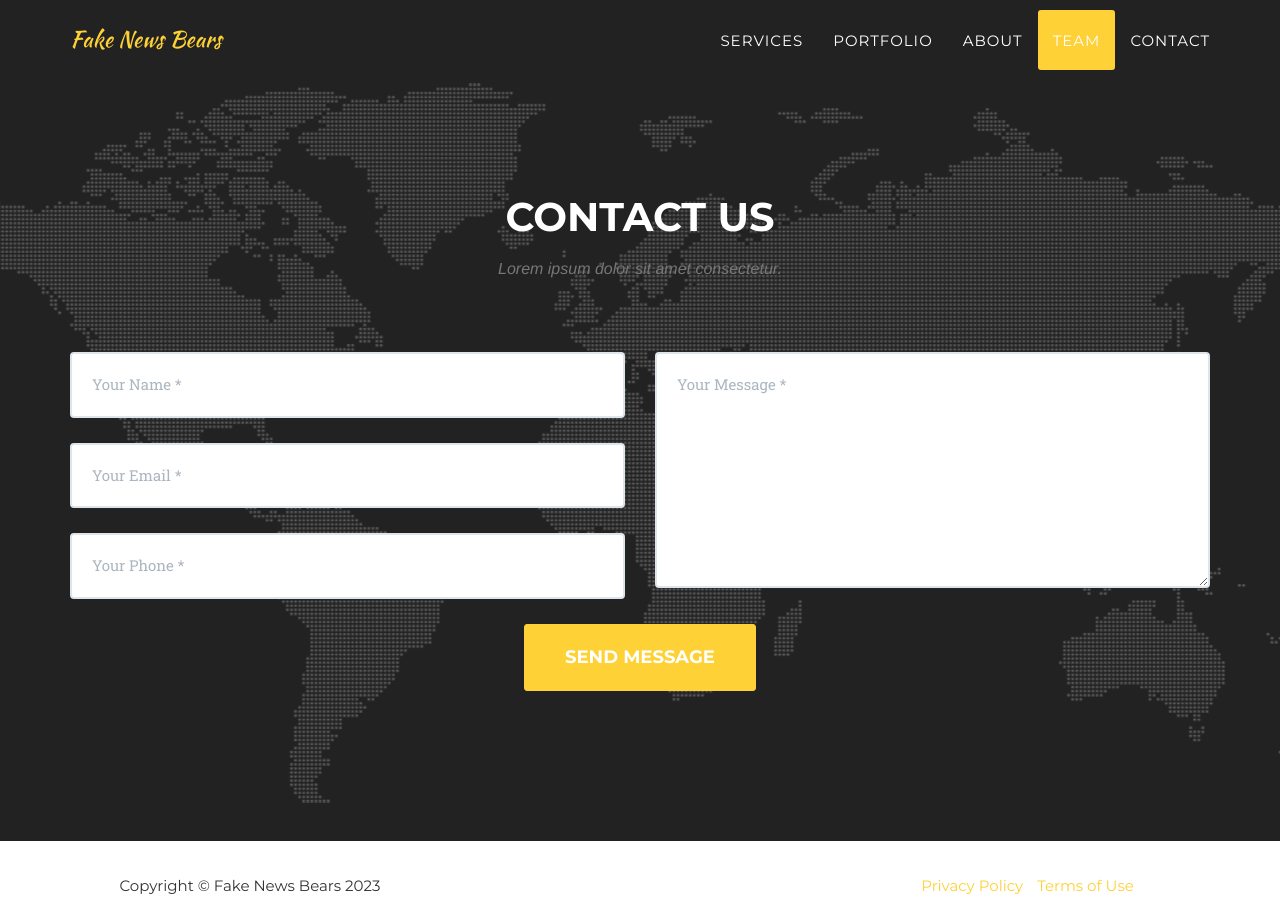
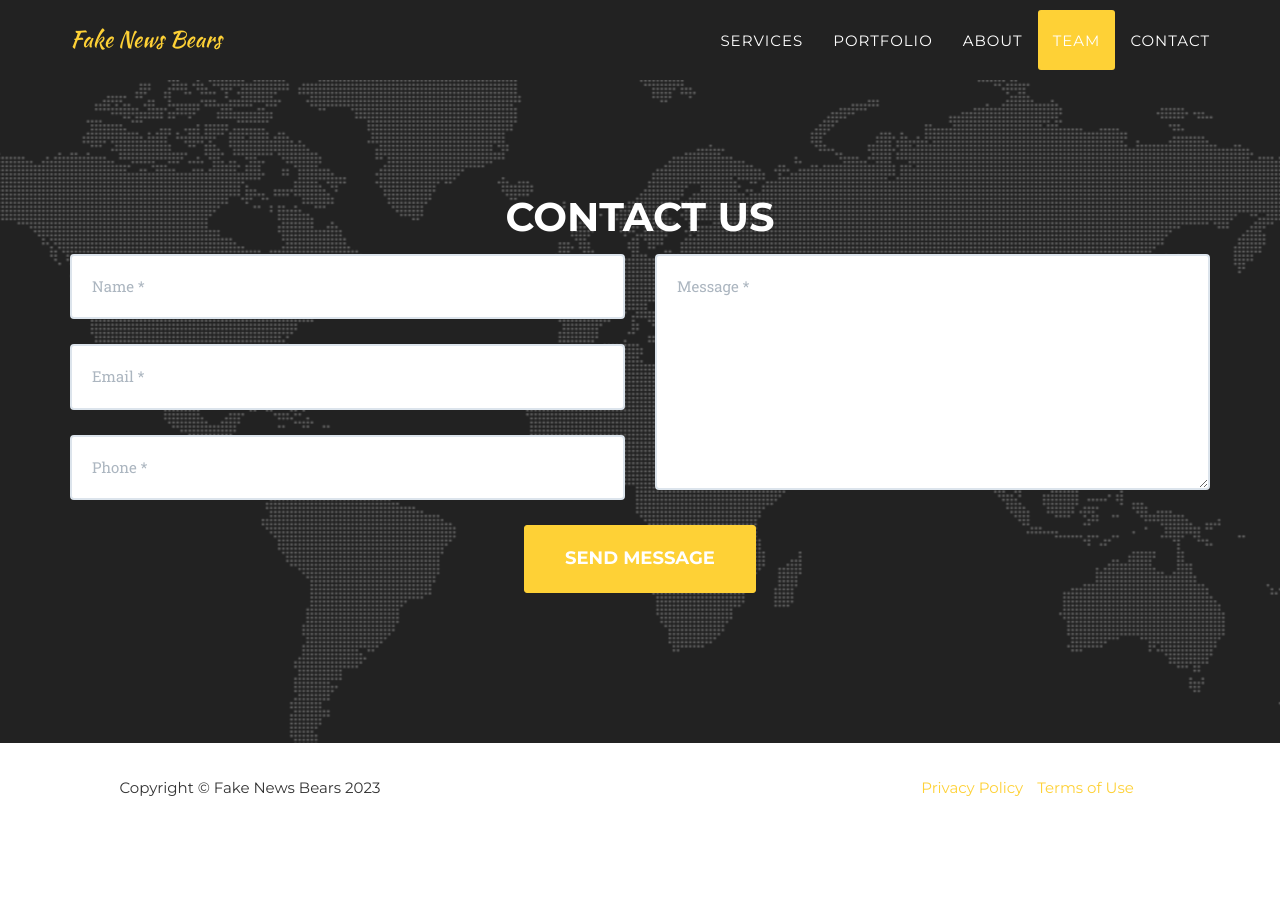
Before and after one commit to akikoiwamizu/fake-news-bears, a Jekyll site: the page built from index.html, in a window 1280 px wide and 900 px high, scrolled down 5905 px. Built offline with Jekyll 4.4.1, drawn with Linux system fonts in a browser that asks for light colours; some web fonts are replaced; after the commit the page ends 6738 px from its top, so only the background shows below that.

Commit message:
Update contact.html

```diff
--- a/_includes/contact.html
+++ b/_includes/contact.html
@@ -3,7 +3,6 @@
             <div class="row">
                 <div class="col-lg-12 text-center">
                     <h2 class="section-heading">Contact Us</h2>
-                    <h3 class="section-subheading text-muted">Lorem ipsum dolor sit amet consectetur.</h3>
                 </div>
             </div>
             <div class="row">
@@ -12,21 +11,21 @@
                         <div class="row">
                             <div class="col-md-6">
                                 <div class="control-group form-group">
-                                    <input type="text" class="form-control" placeholder="Your Name *" id="name" required data-validation-required-message="Please enter your name.">
+                                    <input type="text" class="form-control" placeholder="Name *" id="name" required data-validation-required-message="Please enter your name.">
                                     <p class="help-block text-danger"></p>
                                 </div>
                                 <div class="control-group form-group">
-                                    <input type="email" class="form-control" placeholder="Your Email *" id="email" required data-validation-required-message="Please enter your email address.">
+                                    <input type="email" class="form-control" placeholder="Email *" id="email" required data-validation-required-message="Please enter your email address.">
                                     <p class="help-block text-danger"></p>
                                 </div>
                                 <div class="control-group form-group">
-                                    <input type="tel" class="form-control" placeholder="Your Phone *" id="phone" required data-validation-required-message="Please enter your phone number.">
+                                    <input type="tel" class="form-control" placeholder="Phone *" id="phone" required data-validation-required-message="Please enter your phone number.">
                                     <p class="help-block text-danger"></p>
                                 </div>
                             </div>
                             <div class="col-md-6">
                                 <div class="control-group form-group">
-                                    <textarea class="form-control" placeholder="Your Message *" id="message" required data-validation-required-message="Please enter a message."></textarea>
+                                    <textarea class="form-control" placeholder="Message *" id="message" required data-validation-required-message="Please enter a message."></textarea>
                                     <p class="help-block text-danger"></p>
                                 </div>
                             </div>
```
